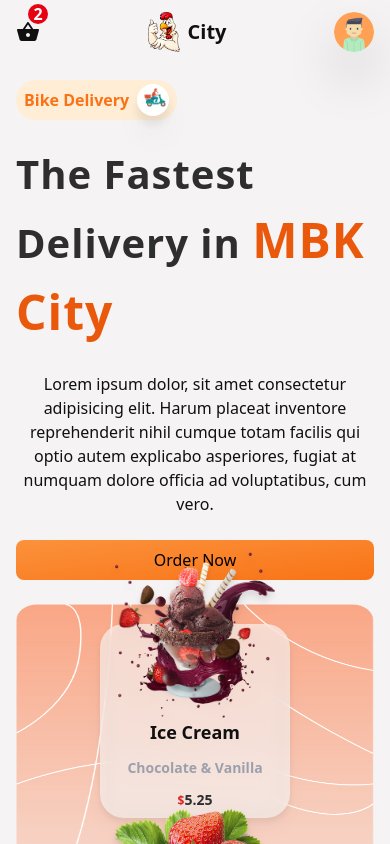
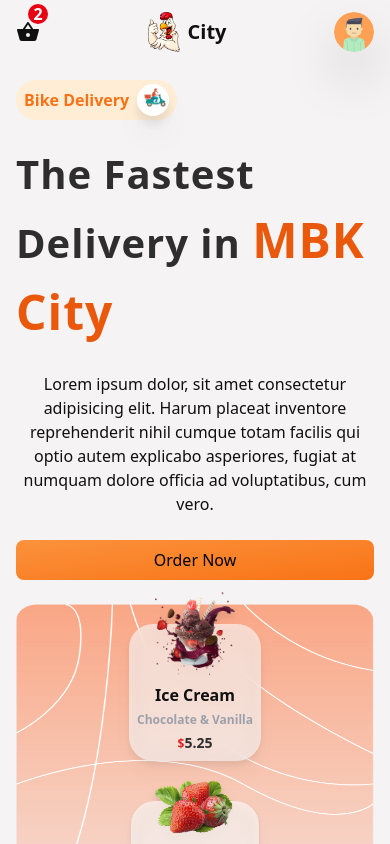
Before and after one commit to Mbk15/city-restaurant, a React (Create React App) app: page / in a window 390 px wide. Shown: the top 844 px of the page. Built offline with nearby package versions, Linux system fonts and the light colour scheme.

Commit message:
mobile responsiveness and header fix

```diff
--- a/src/components/Header.jsx
+++ b/src/components/Header.jsx
@@ -36,7 +36,7 @@ const Header = () => {
     });
   };
   return (
-    <header className="fixed w-screen z-50 p-3 px-4 md:p-6 md:px-16">
+    <header className="fixed w-screen bg-primary z-50 p-3 px-4 md:p-6 md:px-16">
       {/* Desktop & Tablet */}
       <div className="hidden md:flex items-center justify-between w-full h-full">
         {/* Logo section */}
--- a/src/components/HomeContainer.jsx
+++ b/src/components/HomeContainer.jsx
@@ -47,17 +47,17 @@ const HomeContainer = () => {
             return (
               <div
                 key={data.id}
-                className="w-190 bg-cardOverlay backdrop-blur-md p-2 my-3 rounded-3xl flex flex-col items-center drop-shadow-lg justify-center"
+                className="lg:w-190 bg-cardOverlay backdrop-blur-md p-2 my-3 rounded-3xl flex flex-col items-center drop-shadow-lg justify-center"
               >
                 <img
-                  className="w-40 -mt-20"
+                  className="w-20 lg:w-40 -mt-10 lg:-mt-20"
                   src={data.imageSrc}
-                  alt="Ice Cream"
+                  alt="Recipes"
                 />
-                <p className="text-lg font-semibold text-textColor">
+                <p className=" text-base lg:text-lg mt-2 lg:mt-4 font-semibold text-textColor">
                   {data.name}
                 </p>
-                <p className="text-sm text-lighttextGray font-semibold my-3">
+                <p className=" text-[12px] lg:text-sm text-lighttextGray font-semibold my-1 lg:my-3">
                   {data.desc}
                 </p>
                 <p className="text-sm text-headingColor  font-semibold">
--- a/src/utils/data.js
+++ b/src/utils/data.js
@@ -21,14 +21,14 @@ export const heropData = [
     id: "3",
     name: "Grilled Chicken",
     desc: "Mixed Chicken Plate",
-    price: "5.25",
+    price: "7.25",
     imageSrc: c3,
   },
   {
     id: "4",
-    name: "Fish",
+    name: "Peppered Fish",
     desc: "Suya Fish",
-    price: "5.25",
+    price: "4.80",
     imageSrc: fi1,
   },
 ];
```
